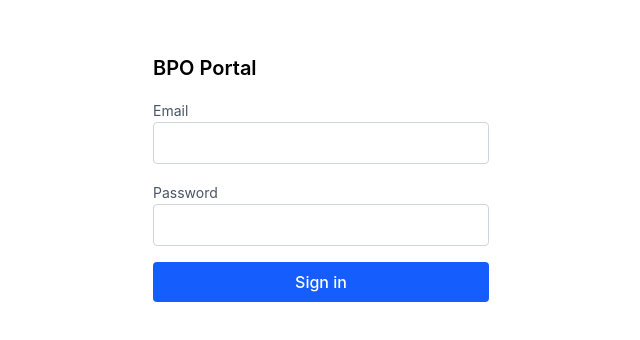
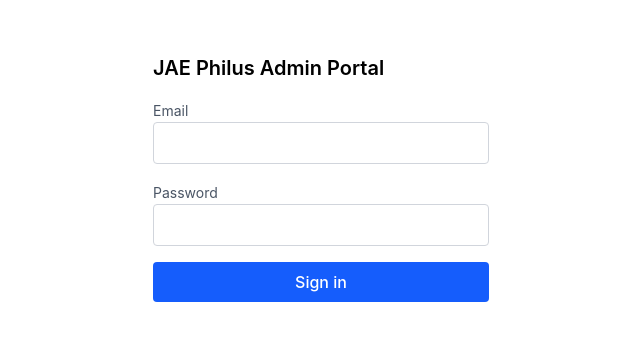
Before and after one commit to Lerick-Ashley-Copia/BPO-Portal, a React (Vite) app in the folder frontend/: page /login in a window 1280 px wide. Shown: the part 222-562 px from the top of the page, without its empty margins (319-959 px from the left). Built offline with nearby package versions, Linux system fonts and the light colour scheme; no server answers.

Commit message:
Rebrand app to JAE Philus Admin Portal

```diff
--- a/frontend/index.html
+++ b/frontend/index.html
@@ -4,7 +4,7 @@
     <meta charset="UTF-8" />
     <link rel="icon" type="image/svg+xml" href="/favicon.svg" />
     <meta name="viewport" content="width=device-width, initial-scale=1.0" />
-    <title>BPO Portal</title>
+    <title>JAE Philus Admin Portal</title>
   </head>
   <body>
     <div id="root"></div>
--- a/frontend/src/layouts/PortalLayout.tsx
+++ b/frontend/src/layouts/PortalLayout.tsx
@@ -17,7 +17,7 @@ export function PortalLayout() {
     <div className="min-h-svh flex flex-col">
       <header className="border-b border-gray-200 dark:border-gray-800">
         <div className="mx-auto max-w-6xl flex items-center justify-between px-4 py-3">
-          <span className="font-semibold">BPO Portal</span>
+          <span className="font-semibold">JAE Philus Admin Portal</span>
           <div className="flex items-center gap-4 text-sm">
             <span className="text-gray-500">{user?.email}</span>
             <button
--- a/frontend/src/pages/login/LoginPage.tsx
+++ b/frontend/src/pages/login/LoginPage.tsx
@@ -33,7 +33,7 @@ export function LoginPage() {
   return (
     <div className="flex min-h-svh items-center justify-center">
       <form onSubmit={handleSubmit} className="w-full max-w-sm space-y-4 p-6">
-        <h1 className="text-xl font-semibold">BPO Portal</h1>
+        <h1 className="text-xl font-semibold">JAE Philus Admin Portal</h1>
         <div className="space-y-1">
           <label htmlFor="email" className="text-sm text-gray-600">
             Email
```
Also changed, not shown: 2 other files (tests, documents, lock files or other folders).
